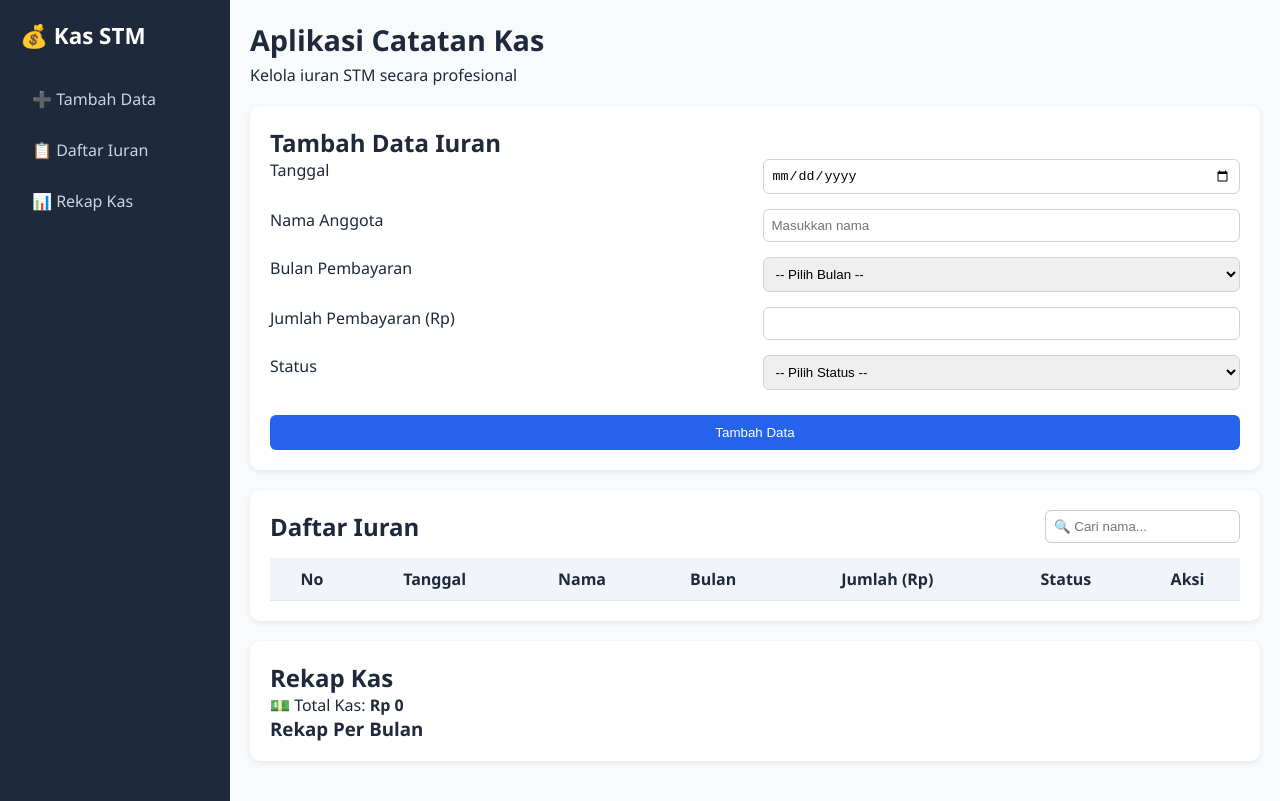
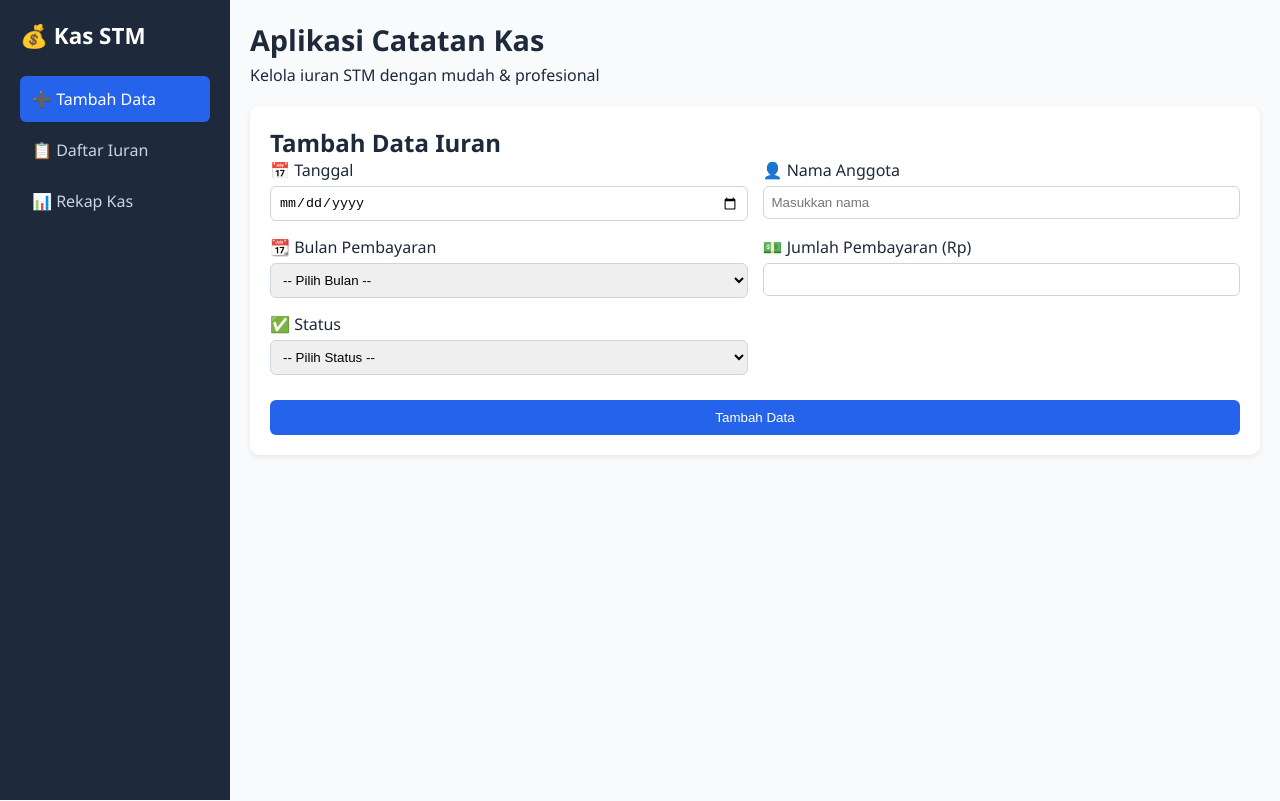
Before and after one commit to vald77/formkas, a plain HTML site: page index.html in a window 1280 px wide. Drawn offline with nearby package versions, Linux system fonts and the light colour scheme.

Commit message:
Update index.html

```diff
--- a/index.html
+++ b/index.html
@@ -5,6 +5,7 @@
   <meta name="viewport" content="width=device-width, initial-scale=1.0">
   <title>Aplikasi Kas STM</title>
   <link rel="stylesheet" href="style.css">
+  <script src="https://cdn.jsdelivr.net/npm/chart.js"></script>
 </head>
 <body>
   <div class="layout">
@@ -12,58 +13,60 @@
     <aside class="sidebar">
       <div class="brand">💰 Kas STM</div>
       <nav>
-        <a href="#form">➕ Tambah Data</a>
-        <a href="#tabel">📋 Daftar Iuran</a>
-        <a href="#rekap">📊 Rekap Kas</a>
+        <a href="#" data-target="form">➕ Tambah Data</a>
+        <a href="#" data-target="tabel">📋 Daftar Iuran</a>
+        <a href="#" data-target="rekap">📊 Rekap Kas</a>
       </nav>
     </aside>
 
-    <!-- Konten Utama -->
+    <!-- Main Content -->
     <div class="content">
       <header class="header">
         <h1>Aplikasi Catatan Kas</h1>
-        <p>Kelola iuran STM secara profesional</p>
+        <p>Kelola iuran STM dengan mudah & profesional</p>
       </header>
 
-      <main class="main">
+      <main>
         <!-- Form Input -->
-        <section id="form" class="card">
+        <section id="form" class="card page">
           <h2 id="formTitle">Tambah Data Iuran</h2>
           <form id="iuranForm" class="form-grid">
             <input type="hidden" id="editIndex">
 
-            <label for="tanggal">Tanggal</label>
+            <div>
+              <label for="tanggal">📅 Tanggal</label>
               <input type="date" id="tanggal" required>
+            </div>
 
-            <label for="nama">Nama Anggota</label>
+            <div>
+              <label for="nama">👤 Nama Anggota</label>
               <input type="text" id="nama" required placeholder="Masukkan nama">
+            </div>
 
-            <label for="bulan">Bulan Pembayaran</label>
+            <div>
+              <label for="bulan">📆 Bulan Pembayaran</label>
               <select id="bulan" required>
                 <option value="">-- Pilih Bulan --</option>
-              <option>Januari</option>
-              <option>Februari</option>
-              <option>Maret</option>
-              <option>April</option>
-              <option>Mei</option>
-              <option>Juni</option>
-              <option>Juli</option>
-              <option>Agustus</option>
-              <option>September</option>
-              <option>Oktober</option>
-              <option>November</option>
-              <option>Desember</option>
+                <option>Januari</option><option>Februari</option><option>Maret</option>
+                <option>April</option><option>Mei</option><option>Juni</option>
+                <option>Juli</option><option>Agustus</option><option>September</option>
+                <option>Oktober</option><option>November</option><option>Desember</option>
               </select>
+            </div>
 
-            <label for="jumlah">Jumlah Pembayaran (Rp)</label>
+            <div>
+              <label for="jumlah">💵 Jumlah Pembayaran (Rp)</label>
               <input type="number" id="jumlah" required min="0">
+            </div>
 
-            <label for="status">Status</label>
+            <div>
+              <label for="status">✅ Status</label>
               <select id="status" required>
                 <option value="">-- Pilih Status --</option>
                 <option>Sudah Bayar</option>
                 <option>Belum Bayar</option>
               </select>
+            </div>
 
             <div class="form-actions">
               <button type="submit" id="submitBtn" class="btn primary">Tambah Data</button>
@@ -72,8 +75,8 @@
           </form>
         </section>
 
-        <!-- Tabel Data -->
-        <section id="tabel" class="card">
+        <!-- Table -->
+        <section id="tabel" class="card page hidden">
           <div class="card-header">
             <h2>Daftar Iuran</h2>
             <input type="text" id="searchInput" placeholder="🔍 Cari nama...">
@@ -92,18 +95,20 @@
                 </tr>
               </thead>
               <tbody>
-                <!-- Data akan muncul dari script.js -->
+                <!-- Data dari JS -->
               </tbody>
             </table>
           </div>
         </section>
 
         <!-- Rekap Kas -->
-        <section id="rekap" class="card">
+        <section id="rekap" class="card page hidden">
           <h2>Rekap Kas</h2>
-          <p>💵 Total Kas: <b>Rp <span id="totalKas">0</span></b></p>
+          <div class="rekap-total">
+            💰 Total Kas: <b>Rp <span id="totalKas">0</span></b>
+          </div>
           <h3>Rekap Per Bulan</h3>
-          <ul id="rekapBulan"></ul>
+          <canvas id="rekapChart" height="100"></canvas>
         </section>
       </main>
     </div>
```
Lines whose indentation alone changed are shown as unchanged.
